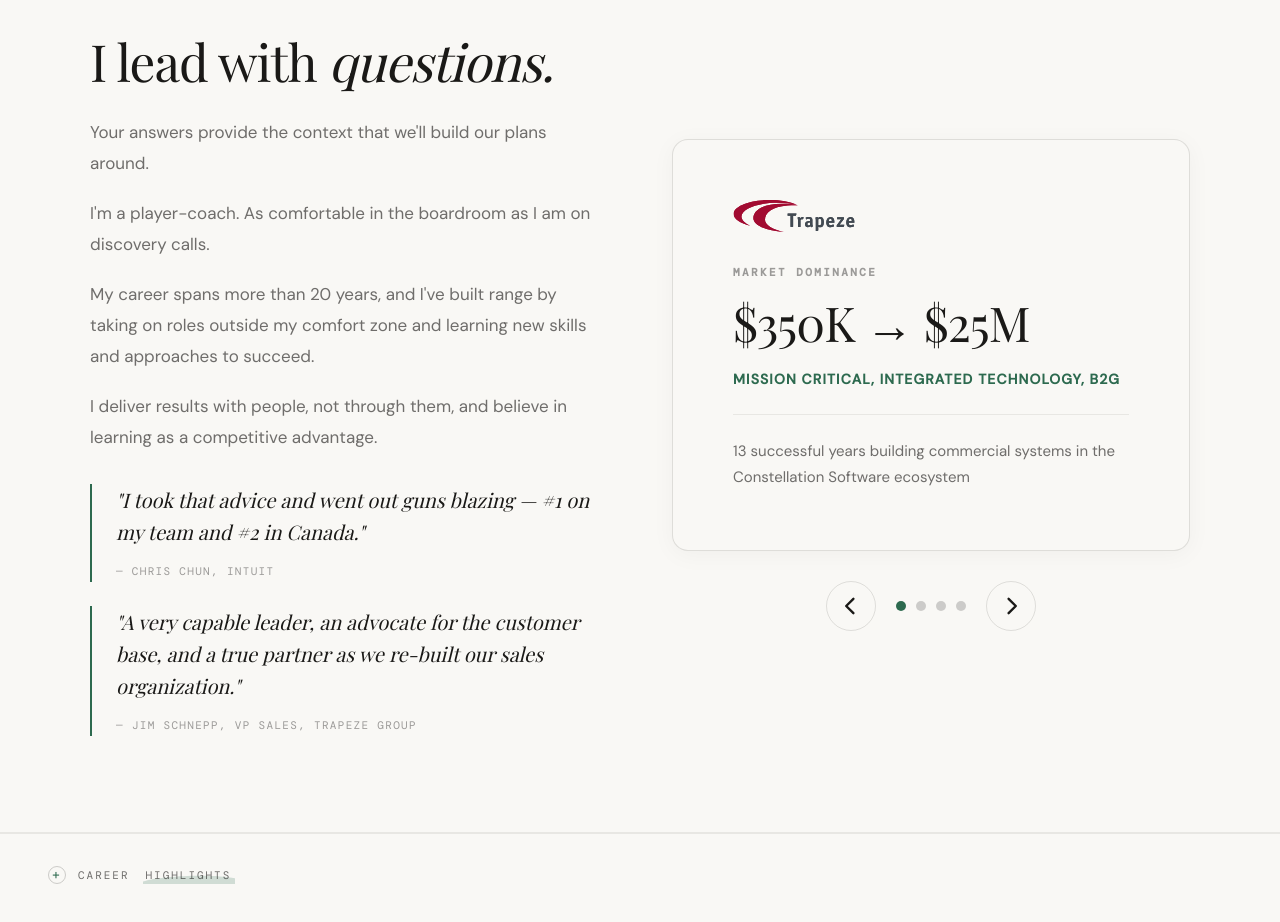
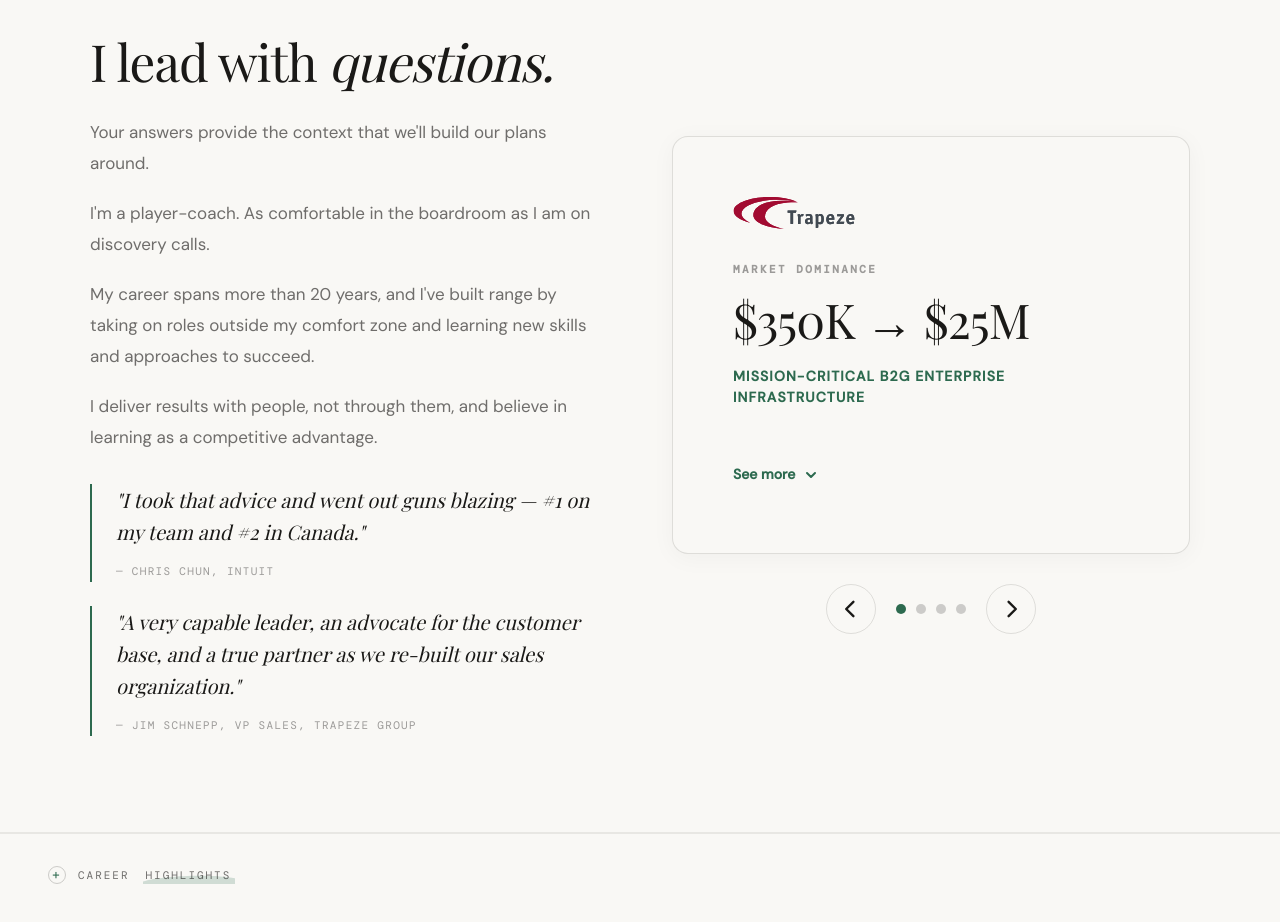
Before and after one commit to jefftoronto76/natural-resource, a React (Vite) app: page / in a window 1280 px wide. Shown: the part 1400-2322 px from the top of the page. Built offline with nearby package versions, Linux system fonts and the light colour scheme; a web font is replaced by a local one.

Commit message:
Updated TestimonialCarousel.tsx

```diff
--- a/src/components/TestimonialCarousel.tsx
+++ b/src/components/TestimonialCarousel.tsx
@@ -4,8 +4,9 @@ interface StatsCard {
   logo: string
   headline: string
   metric: string
-  market: string
+  tagline: string
   story: string
+  details: string[]
 }
 
 const STATS_CARDS: StatsCard[] = [
@@ -13,34 +14,52 @@ const STATS_CARDS: StatsCard[] = [
     logo: "/logos/Trapeze.svg",
     headline: "MARKET DOMINANCE",
     metric: "$350K → $25M",
-    market: "Mission Critical, Integrated Technology, B2G",
-    story: "13 successful years building commercial systems in the Constellation Software ecosystem"
+    tagline: "Mission-critical B2G enterprise infrastructure",
+    story: "13 successful years building commercial systems in the Constellation Software ecosystem",
+    details: [
+      "Full-cycle enterprise selling",
+      "Multi-stakeholder procurement",
+      "13 years in the Constellation Software ecosystem"
+    ]
   },
   {
     logo: "/logos/Infor.svg",
     headline: "ENTERPRISE BREAKTHROUGH",
     metric: "$1.7M",
-    market: "Tier 1 Enterprise, B2B",
-    story: "Closed the largest HCM CloudSuite deal in Canadian history in 2018"
+    tagline: "Tier-1 enterprise HCM SaaS",
+    story: "Closed the largest HCM CloudSuite deal in Canadian history in 2018",
+    details: [
+      "Largest CloudSuite HCM deal in Canada (2018)",
+      "Built $5M enterprise pipeline in 18 months"
+    ]
   },
   {
     logo: "/logos/keyhole.svg",
     headline: "REVENUE MODEL TRANSFORMATION",
     metric: "3× Deal Size",
-    market: "B2B Social Analytics",
-    story: "Rebuilt the GTM motion, tripling deal size and unlocking enterprise revenue"
+    tagline: "B2B social analytics SaaS",
+    story: "Rebuilt the GTM motion, tripling deal size and unlocking enterprise revenue",
+    details: [
+      "Inbound growth motion",
+      "Demand generation team build"
+    ]
   },
   {
     logo: "/logos/mealgarden.svg",
     headline: "PLG SCALE & GROWTH",
     metric: "9× ARR Growth",
-    market: "PLG, SMB, B2B2C",
-    story: "Took a stalled product to ninefold ARR growth before a clean exit"
+    tagline: "B2B2C marketplace",
+    story: "Took a stalled product to ninefold ARR growth before a clean exit",
+    details: [
+      "Led Revenue, Product, and Operations",
+      "Turned stalled product into growth engine"
+    ]
   }
 ]
 
 export function TestimonialCarousel() {
   const [activeIndex, setActiveIndex] = useState(0)
+  const [expandedCards, setExpandedCards] = useState<Set<number>>(new Set())
 
   const handlePrev = () => {
     setActiveIndex((prev) => (prev === 0 ? STATS_CARDS.length - 1 : prev - 1))
@@ -50,7 +69,20 @@ export function TestimonialCarousel() {
     setActiveIndex((prev) => (prev === STATS_CARDS.length - 1 ? 0 : prev + 1))
   }
 
+  const toggleExpanded = (index: number) => {
+    setExpandedCards(prev => {
+      const newSet = new Set(prev)
+      if (newSet.has(index)) {
+        newSet.delete(index)
+      } else {
+        newSet.add(index)
+      }
+      return newSet
+    })
+  }
+
   const currentCard = STATS_CARDS[activeIndex]
+  const isExpanded = expandedCards.has(activeIndex)
 
   return (
     <div style={{ display: 'flex', flexDirection: 'column', height: '100%', justifyContent: 'center' }}>
@@ -59,10 +91,8 @@ export function TestimonialCarousel() {
         border: '1px solid rgba(26,25,23,0.12)',
         borderRadius: '16px',
         padding: 'clamp(40px, 5vw, 60px)',
-        minHeight: '400px',
         display: 'flex',
         flexDirection: 'column',
-        justifyContent: 'space-between',
         boxShadow: '0 4px 24px rgba(0,0,0,0.04)',
         transition: 'transform 0.2s ease, box-shadow 0.2s ease',
       }}>
@@ -117,24 +147,105 @@ export function TestimonialCarousel() {
             marginBottom: '24px',
             fontWeight: 600
           }}>
-            {currentCard.market}
+            {currentCard.tagline}
           </p>
 
           <div style={{
+            maxHeight: isExpanded ? '500px' : '0',
+            opacity: isExpanded ? 1 : 0,
+            overflow: 'hidden',
+            transition: 'max-height 0.3s ease, opacity 0.3s ease',
+          }}>
+            <div style={{
               borderTop: '1px solid rgba(26,25,23,0.08)',
-            paddingTop: '24px'
+              paddingTop: '24px',
+              paddingBottom: '24px'
             }}>
               <p style={{
                 fontFamily: 'var(--font-sans)',
                 fontSize: '15px',
                 lineHeight: 1.7,
                 color: 'var(--color-text-muted)',
-              fontWeight: 400
+                fontWeight: 400,
+                marginBottom: '20px'
               }}>
                 {currentCard.story}
               </p>
+
+              <ul style={{
+                listStyle: 'none',
+                padding: 0,
+                margin: 0,
+                display: 'flex',
+                flexDirection: 'column',
+                gap: '12px'
+              }}>
+                {currentCard.details.map((detail, idx) => (
+                  <li key={idx} style={{
+                    fontFamily: 'var(--font-sans)',
+                    fontSize: '14px',
+                    lineHeight: 1.6,
+                    color: 'var(--color-text-muted)',
+                    paddingLeft: '20px',
+                    position: 'relative'
+                  }}>
+                    <span style={{
+                      position: 'absolute',
+                      left: 0,
+                      color: 'var(--color-accent)',
+                      fontWeight: 600
+                    }}>·</span>
+                    {detail}
+                  </li>
+                ))}
+              </ul>
             </div>
           </div>
+        </div>
+
+        <button
+          onClick={() => toggleExpanded(activeIndex)}
+          style={{
+            marginTop: isExpanded ? '16px' : '24px',
+            background: 'transparent',
+            border: 'none',
+            color: 'var(--color-accent)',
+            fontFamily: 'var(--font-sans)',
+            fontSize: '14px',
+            fontWeight: 600,
+            cursor: 'pointer',
+            display: 'flex',
+            alignItems: 'center',
+            gap: '8px',
+            padding: '8px 0',
+            transition: 'opacity 0.2s ease',
+            alignSelf: 'flex-start'
+          }}
+          onMouseEnter={(e) => {
+            e.currentTarget.style.opacity = '0.7'
+          }}
+          onMouseLeave={(e) => {
+            e.currentTarget.style.opacity = '1'
+          }}
+        >
+          {isExpanded ? 'See less' : 'See more'}
+          <svg
+            width="16"
+            height="16"
+            viewBox="0 0 16 16"
+            fill="none"
+            stroke="currentColor"
+            strokeWidth="2"
+            strokeLinecap="round"
+            strokeLinejoin="round"
+            style={{
+              transform: isExpanded ? 'rotate(180deg)' : 'rotate(0deg)',
+              transition: 'transform 0.3s ease'
+            }}
+          >
+            <path d="M4 6L8 10L12 6" />
+          </svg>
+        </button>
       </div>
 
       <div style={{
```
Lines whose indentation alone changed are shown as unchanged.
